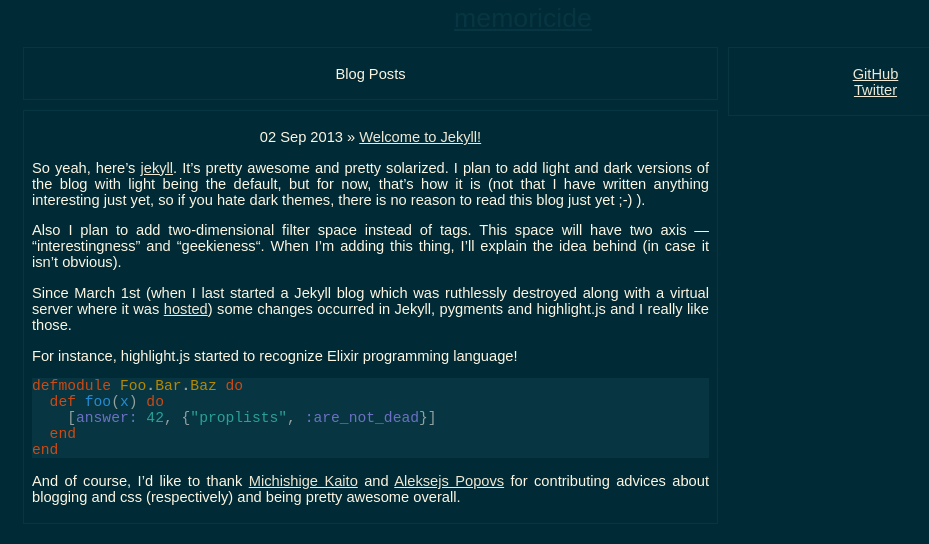
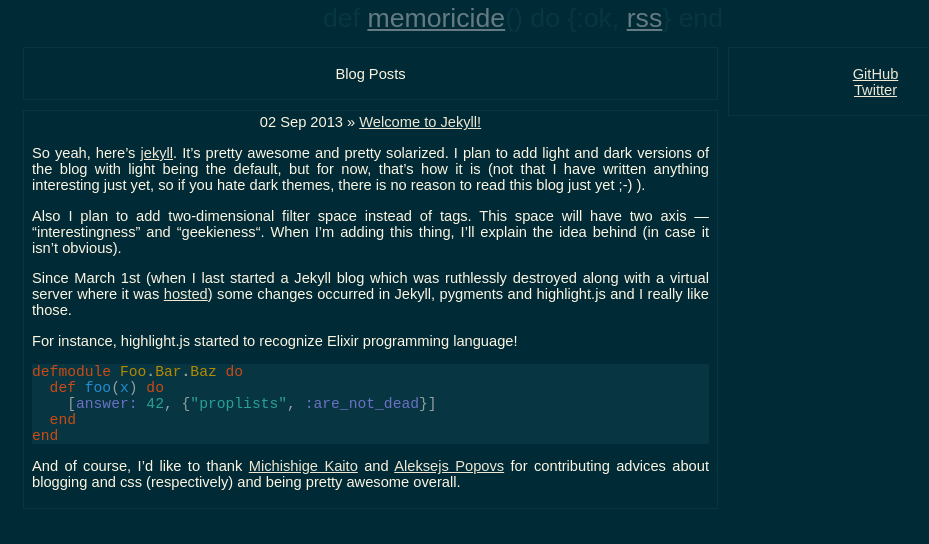
Before and after one commit to manpages/manpages.github.com, a Jekyll site: the page built from index.html, in a window 1280 px wide. Shown: the top 544 px of the page, without its empty margins (117-1046 px from the left). Built offline with Jekyll 4.4.1, drawn with Linux system fonts in a browser that asks for light colours; Markdown is read by kramdown in place of the engine named in the settings.

Commit message:
Fix layout and colors; Add atom.xml.

```diff
--- a/_layouts/default.html
+++ b/_layouts/default.html
@@ -12,26 +12,30 @@
     <body>
 
         <div class="everything">
+
           <div class="header">
-              <header><a href="/">{{ site.name }}</a></header>
+            <header>
+              def <a href="/">{{ site.name }}</a>() do
+              {:ok, <a href="/atom.xml">rss</a>}
+              end
+            </header>
           </div>
 
           <div class="section_wrap">
             <div class="section left">
               {{ content }}
-                </article>
             </div>
 
             <div class="section right">
               <article>
                 <p>
-                    <a href="http://github.com/manpages/">GitHub<a><br />
+                  <a href="http://github.com/manpages/">GitHub</a><br />
                   <a href="http://twitter.com/podmostom/">Twitter</a><br />
                 </p>
               </article>
-              </div>
-            </div>
-          </div>
+            </div> <!-- /section -->
+          </div> <!-- /wrap -->
+
         </div> <!-- /container -->
 
     </body>
--- a/css/main.css
+++ b/css/main.css
@@ -39,9 +39,10 @@ header {
   padding-top: 3px;
   padding-bottom: 3px;
 }
-header>a         { color: #073642; }
-header>a:hover   { color: #073642; }
-header>a:visited { color: #073642; }
+header           { color: #073642; }
+header>a         { color: #657b83; }
+header>a:hover   { color: #657b83; }
+header>a:visited { color: #657b83; }
 
 .everything {
   width: 100%;
--- a/index.html
+++ b/index.html
@@ -8,17 +8,14 @@ title: memoricide
   <ul class="posts">
     {% for post in site.posts %}
     <article>
-      <p>
-        <span>{{ post.date | date_to_string }}</span> &raquo; <a href="{{ post.url }}">{{ post.title }}</a>
-        <div class="post">
-          {{post.content}}
-        </div>
-      </p>
+      <span>{{ post.date | date_to_string }}</span> &raquo; <a href="{{ post.url }}">{{ post.title }}</a>
+      <div class="post">
+        {{post.content}}
+      </div>
     </article>
     {% endfor %}
   </ul>
 </div>
 
 <!--
- {{ site }}
 -->
```
Also changed, not shown: atom.xml (added, +31 -0 lines). Lines whose indentation alone changed are shown as unchanged.
